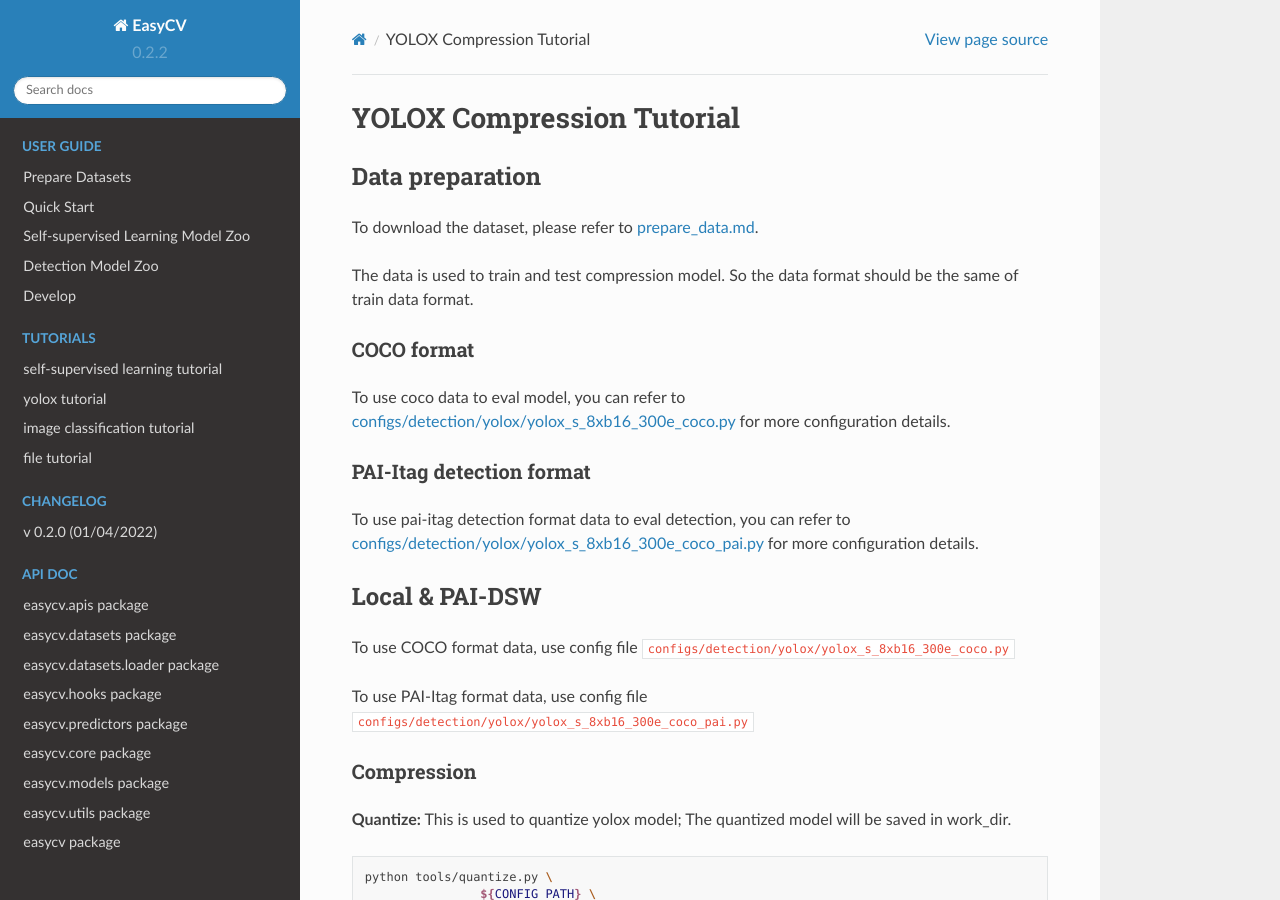
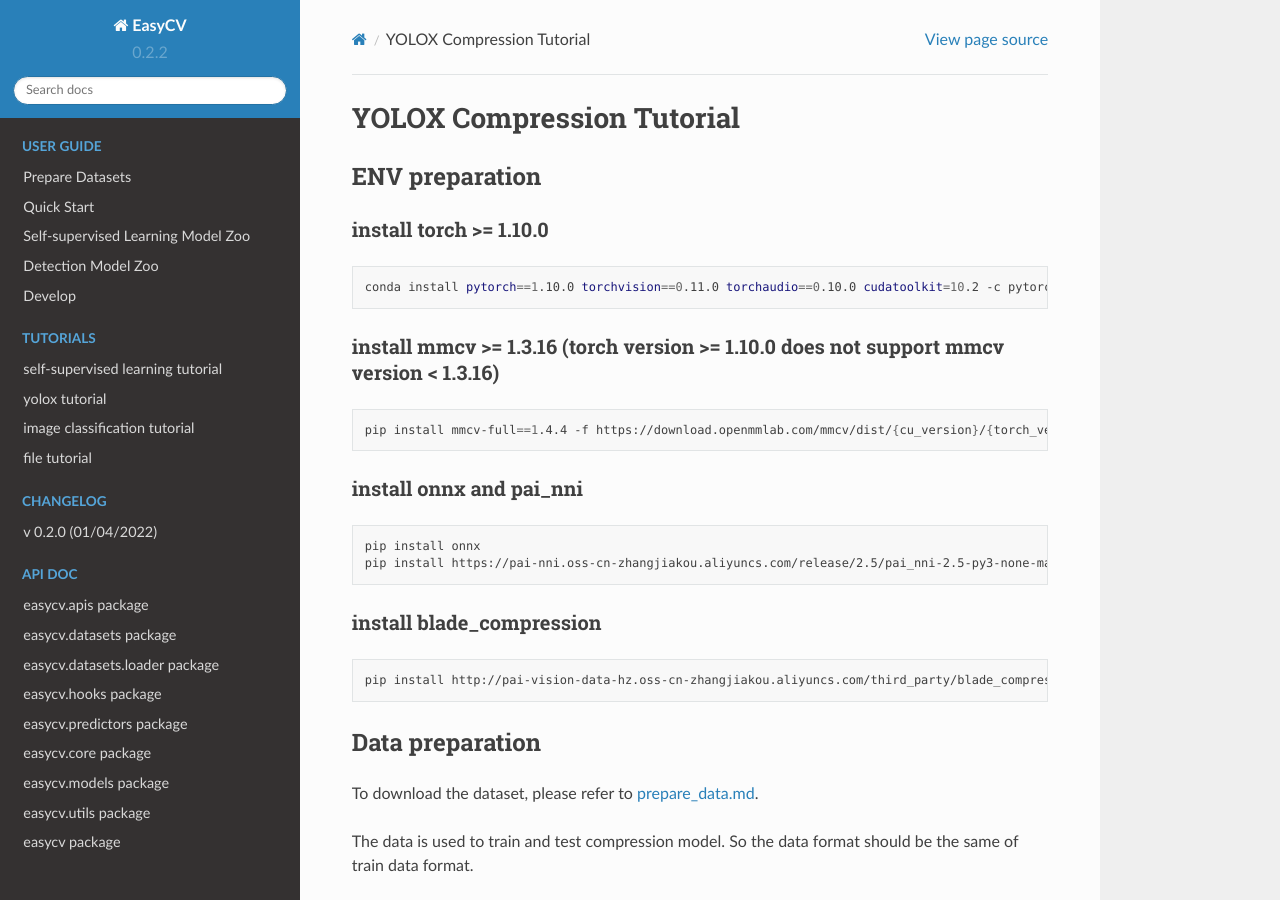
Before and after one commit to alibaba/EasyCV, a Sphinx documentation site: the page built from docs/source/tutorials/compression.md, in a window 1280 px wide and 900 px high. Built offline with Sphinx 7.4.7 and the Read the Docs theme 2.0.0, drawn with Linux system fonts in a browser that asks for light colours; pages that are not in the unit, such as notebooks, are missing from menus.

Commit message:
add env of compression tutorial

````diff
--- a/docs/source/tutorials/compression.md
+++ b/docs/source/tutorials/compression.md
@@ -1,4 +1,23 @@
 # YOLOX Compression Tutorial
+
+## ENV preparation
+### install torch >= 1.10.0
+```shell
+conda install pytorch==1.10.0 torchvision==0.11.0 torchaudio==0.10.0 cudatoolkit=10.2 -c pytorch
+```
+### install mmcv >= 1.3.16 (torch version >= 1.10.0 does not support mmcv version < 1.3.16)
+```shell
+pip install mmcv-full==1.4.4 -f https://download.openmmlab.com/mmcv/dist/{cu_version}/{torch_version}/index.html
+```
+### install onnx and pai_nni
+```shell
+pip install onnx
+pip install https://pai-nni.oss-cn-zhangjiakou.aliyuncs.com/release/2.5/pai_nni-2.5-py3-none-manylinux1_x86_64.whl
+```
+### install blade_compression
+```shell
+pip install http://pai-vision-data-hz.oss-cn-zhangjiakou.aliyuncs.com/third_party/blade_compression-0.0.1-py3-none-any.whl
+```
 
 ## Data preparation
 To download the dataset, please refer to [prepare_data.md](../prepare_data.md).
````
